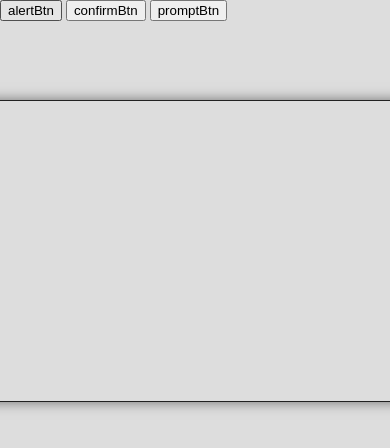
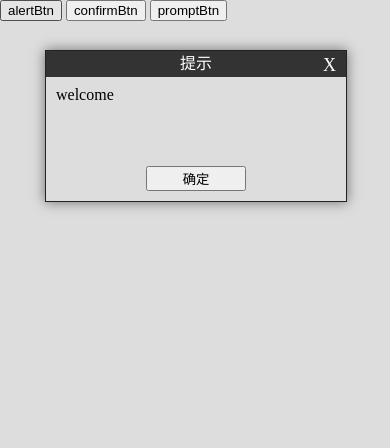
Before and after one commit to yintianzhou/model-component, a website: page src/index.html in a window 390 px wide. Both pictures are taken after a click on the button "alertBtn". Drawn offline with Linux system fonts and the light colour scheme.

Commit message:
add function

```diff
--- a/src/js/main.js
+++ b/src/js/main.js
@@ -10,6 +10,19 @@ require.config({
 
 require(['jquery', 'window'], function($, w) {
     $("#alertBtn").on("click", function () {
-        new w.Window().alert("alert!");
+        new w.Window().alert({
+            width: 300,
+            height: 150,
+            y: 50,
+            title: "提示",
+            content: "welcome",
+            handler4AlertBtn: function() {
+                alert("click");
+            },
+            handler4CloseBtn: function () {
+                alert("close");
+            },
+            hasCloseBtn: true
+        });
     })
 });
--- a/src/js/window.js
+++ b/src/js/window.js
@@ -3,14 +3,56 @@
  */
 define(['jquery'], function($) {
     function Window() {
-
+        this.config = {
+            width: 500,
+            height: 300,
+            content: "",
+            title: "系统消息",
+            skinClassName: null,
+            handler4AlertBtn: null,
+            handler4CloseBtn: null,
+            hasCloseBtn: false
+        };
     }
 
     Window.prototype = {
-        alert: function (content) {
-            var alertBox = $('<div class="alert-box"></div>');
+        alert: function (config) {
+            var CFG = $.extend(this.config, config);
+
+            var alertBox = $(
+                '<div class="alert-box">' +
+                    '<div class="alert-header">' + CFG.title + '</div>' +
+                    '<div class="alert-body">' + CFG.content + '</div>' +
+                    '<div class="alert-footer"><input class="alert-btn" type="button" value="确定"/></div>' +
+                '</div>'
+            );
             alertBox.appendTo("body");
-            alertBox.html(content);
+
+            var btn = alertBox.find(".alert-footer input");
+            btn.on("click", function() {
+                CFG.handler4AlertBtn && CFG.handler4AlertBtn();
+                alertBox.remove();
+            });
+
+            alertBox.css({
+                width: this.config.width + "px",
+                height: this.config.height + "px",
+                left: (this.config.x || (window.innerWidth - this.config.width)/2) + "px",
+                top: (this.config.y || (window.innerHeight - this.config.height)/2) + "px"
+            });
+
+            if(CFG.hasCloseBtn) {
+                var closeBtn = $('<span class="alert-closeBtn">X</span>');
+                closeBtn.appendTo(alertBox);
+                closeBtn.on("click", function() {
+                    CFG.handler4CloseBtn && CFG.handler4CloseBtn();
+                    alertBox.remove();
+                });
+            }
+
+            if(CFG.skinClassName) {
+                alertBox.addClass(CFG.skinClassName);
+            }
         },
         confirm: function () {
 
--- a/src/stylesheet/style.css
+++ b/src/stylesheet/style.css
@@ -123,11 +123,32 @@ html,body{
 .alert-box{
     position: fixed;
     border: 1px solid #222;
-    width: 500px;
-    height: 300px;
-    left: 50%;
-    top: 100px;
-    margin-left: -250px;
     box-shadow: 0 0 12px rgba(0,0,0,.5);
 }
+.alert-header{
+    padding: 5px;
+    font-size: 16px;
+    text-align: center;
+    background-color: #333;
+    color: #fff;
+}
+.alert-body{
+    padding: 10px;
+}
+.alert-btn{
+    position: absolute;
+    bottom: 10px;
+    left: 50%;
+    width: 100px;
+    margin-left: -50px;
+}
+.alert-closeBtn{
+    position: absolute;
+    right: 0;
+    top: 0;
+    padding: 5px 10px;
+    font-size: 18px;
+    color: #fff;
+    cursor: pointer;
+}
 /* window end */
```
